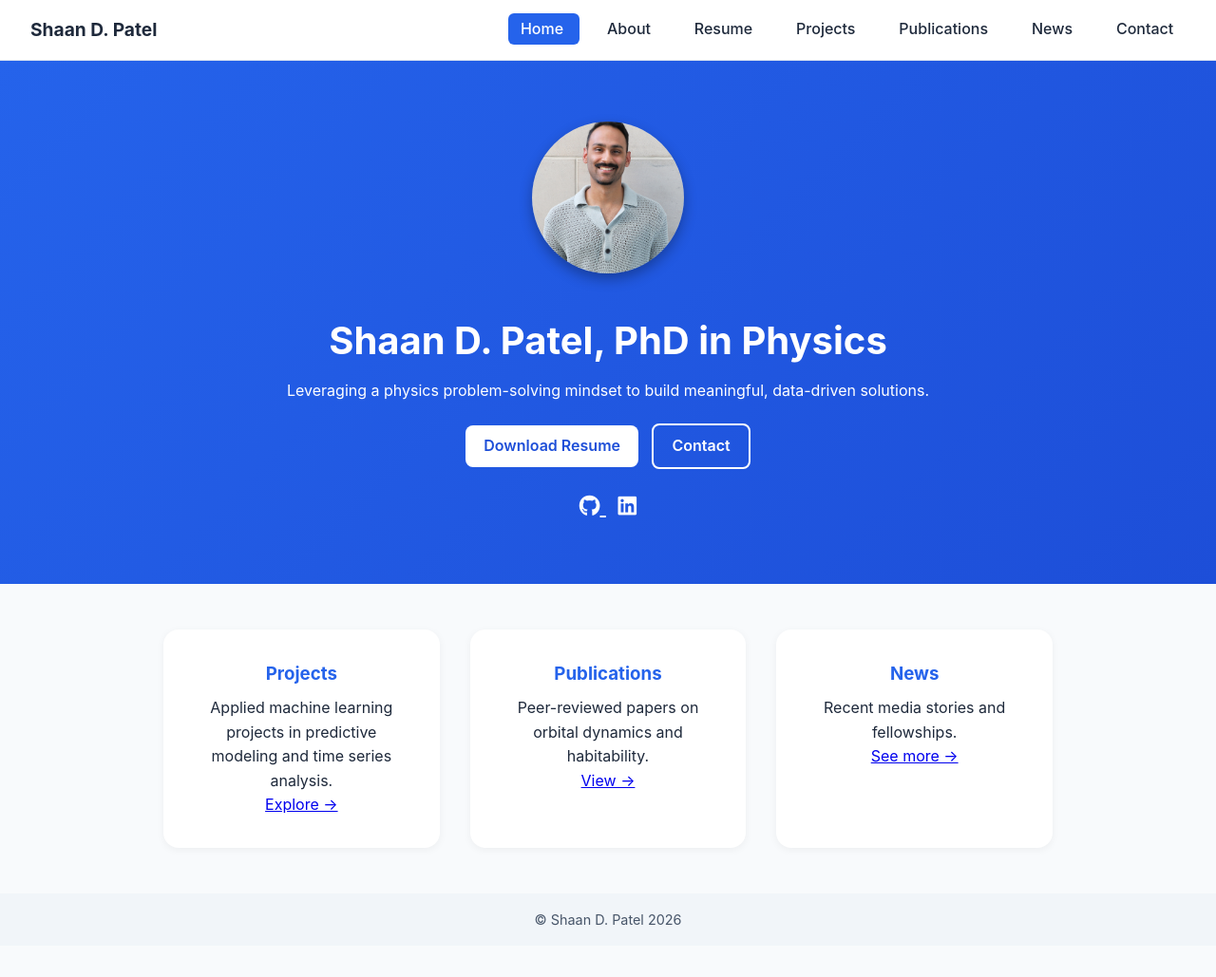
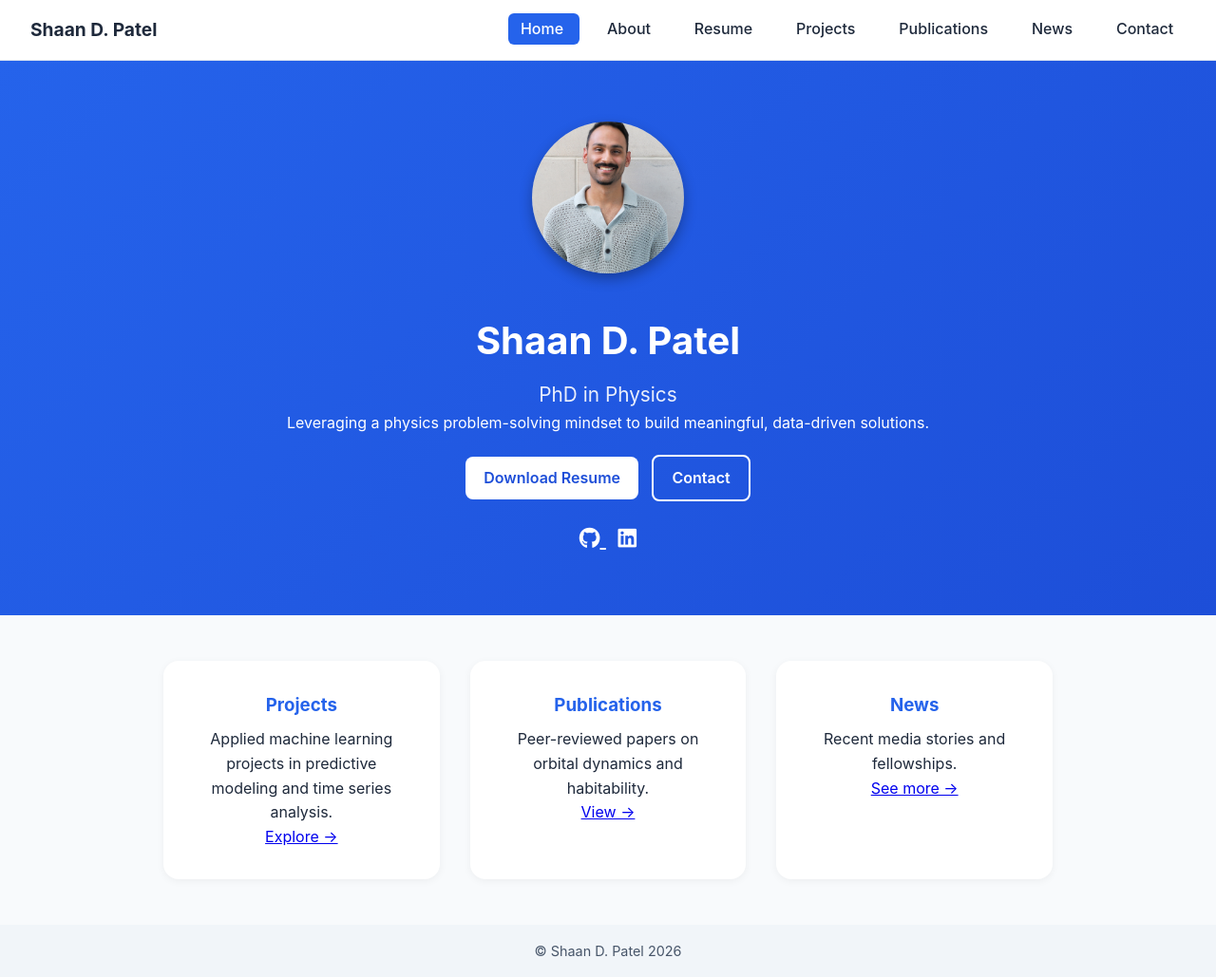
Before and after one commit to shaandpatel/shaandpatel.github.io, a Jekyll site: the page built from index.md, in a window 1280 px wide and 1029 px high. Shown: the whole window at 95% size. Built offline with Jekyll 4.4.1, drawn with Linux system fonts in a browser that asks for light colours; part of the change alters nothing that is shown.

```diff
--- a/index.md
+++ b/index.md
@@ -6,8 +6,8 @@ title: "Home"
 <section class="hero">
   <div class="hero-inner">
     <img src="/assets/profile.jpg" alt="Profile" class="hero-pic">
-    <h1>Shaan D. Patel, PhD in Physics</h1>
-    <!-- <h2>PhD in Physics</h2> -->
+    <h1>Shaan D. Patel</h1>
+    <h2>PhD in Physics</h2>
     <p>Leveraging a physics problem-solving mindset to build meaningful, data-driven solutions.</p>
     <div class="hero-buttons">
       <a href="/assets/Resume_2025b_1page.pdf" class="btn">Download Resume</a>
```
